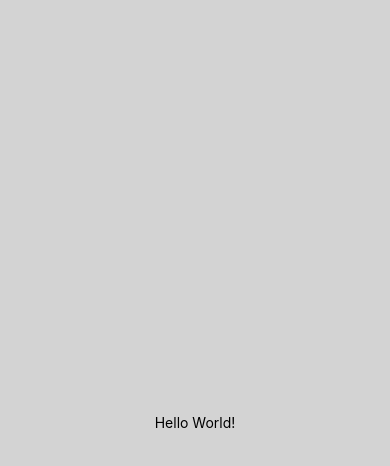
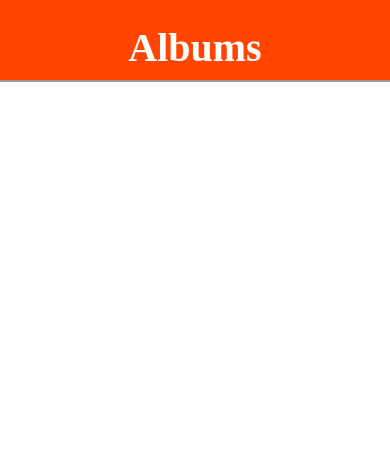
Before and after one commit to csevere/react-native-albums, a React Native app: screen / in a window 390 px wide. Shown: the top 466 px of the page. Built offline with nearby package versions, Linux system fonts and the light colour scheme.

Commit message:
created the header for music app

```diff
--- a/App.js
+++ b/App.js
@@ -1,21 +1,33 @@
 import React from 'react';
-import { StyleSheet, Text, View } from 'react-native';
+import { AppRegistry, StyleSheet, Text, View } from 'react-native';
+import Header from './src/components/Header';
 
-export default class App extends React.Component {
-  render() {
-    return (
-      <View style={styles.container}>
-        <Text>Hello World!</Text>
-      </View>
-    );
-  }
-}
 
-const styles = StyleSheet.create({
-  container: {
-    flex: 1,
-    backgroundColor: '#D3D3D3',
-    alignItems: 'center',
-    justifyContent: 'center',
-  },
-});
+const App = () =>(
+    <Header headerText = {'Albums'}/>
+);
+
+
+//register at least one component
+AppRegistry.registerComponent('react-native-albums', () => App);
+
+// export default class App extends React.Component {
+//   render() {
+//     return (
+//       <View style={styles.container}>
+//         <Text>Hello World!</Text>
+//       </View>
+//     );
+//   }
+// }
+
+// const styles = StyleSheet.create({
+//   container: {
+//     flex: 1,
+//     backgroundColor: '#D3D3D3',
+//     alignItems: 'center',
+//     justifyContent: 'center',
+//   },
+// });
+
+export default App;
--- /dev/null
+++ b/src/components/Header.js
@@ -0,0 +1,44 @@
+import React from 'react';
+import { Text, View } from 'react-native';
+
+const Header = (props) => {
+    const {textStyle, viewStyle} = styles;
+    return(
+        <View style = {viewStyle}>
+            <Text style = {textStyle}>{props.headerText}</Text>
+        </View>
+    );
+};
+
+//make a new object of styles and put them in Header
+
+const styles = {
+    viewStyle:{
+        backgroundColor: '#FF4500',
+        justifyContent: 'center',
+        alignItems: 'center',
+        height: 80,
+        paddingTop: 15,
+        shadowColor: '#000',
+        shadowOffset: {width: 0, height: 2},
+        shadowOpacity: 0.4,
+        elevation: 2,
+        position: 'relative'
+    },
+
+    textStyle:{
+        fontSize: 40,
+        fontWeight: 'bold',
+        color: 'white',
+        fontFamily: 'Avenir-Roman'
+
+    }
+
+};
+
+export default Header;
+
+//View tag used for positioning elements, sets height
+//justifyContent property positions elements vertically
+//alignItems property positions elements horizontally
+//the values for both are : flex-start, center, flex-end
```
